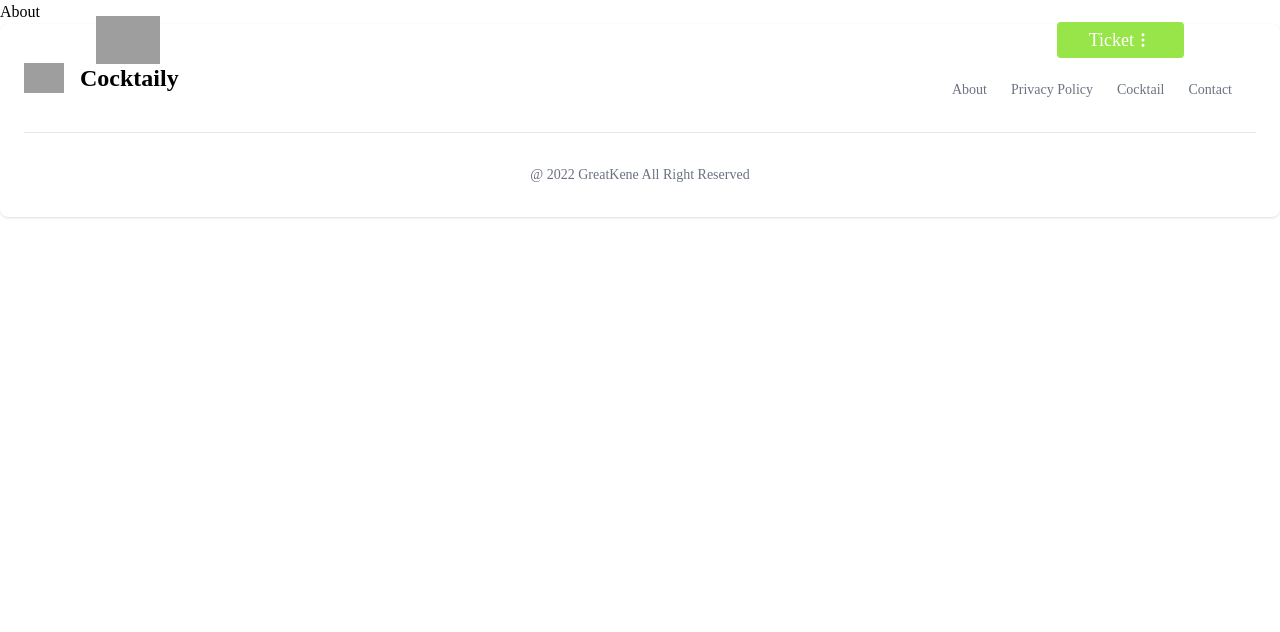
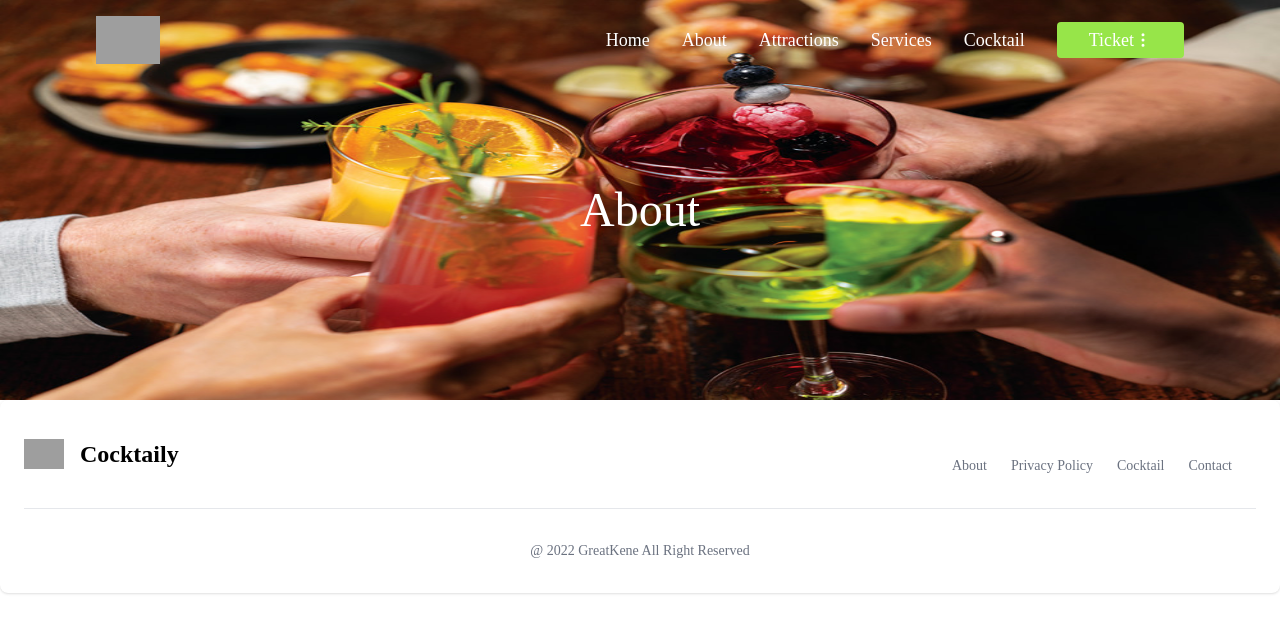
Before and after one commit to greatkene/cocktail, a React (Create React App) app: page /about in a window 1280 px wide. Shown: the top 632 px of the page. Built offline with nearby package versions, Linux system fonts and the light colour scheme; grey boxes are pictures that could not be loaded.

Commit message:
class err

```diff
--- a/src/components/BreadCrumb.js
+++ b/src/components/BreadCrumb.js
@@ -1,8 +1,14 @@
 import React from 'react'
+import hero from '../assets/attract3.jpg'
 
-const BreadCrumb = () => {
+const BreadCrumb = ({children}) => {
   return (
-    <div>BreadCrumb</div>
+    <section className='hero'>
+        <img src={hero} alt="hero" className='w-full'/>
+        <div className="heading-container absolute flex justify-center items-center w-full">
+            <h1 className="text-5xl text-white"> {children} </h1>
+        </div>
+    </section>
   )
 }
 
--- a/src/components/Footer.js
+++ b/src/components/Footer.js
@@ -7,7 +7,7 @@ const Footer = () => {
     <footer className="p-4 bg-white rounded-lg shadow md:px-6 md:py-8 dark:bg-gray-800">
         <div className="sm:flex sm:items-center sm:justify-between">
            <img src={logo} className='w-10' alt="logo" />
-            <span class="self-center text-2xl font-semibold whitespace-nowrap mx-auto ml-4 dark:text-white">Cocktaily</span>
+            <span className="self-center text-2xl font-semibold whitespace-nowrap mx-auto ml-4 dark:text-white">Cocktaily</span>
             <ul className='flex flex-wrap items-center mt-6 mb-6 text-sm text-gray-500 sm:mb-0 dark:text-gray-400'>
                 <li>
                     <Link to='/' className='mr-4 hover:underline md:mr-6'>About</Link>
--- a/src/index.css
+++ b/src/index.css
@@ -28,4 +28,11 @@
   ul li:hover {
     color: #3e82fc;
   }
+  .hero img {
+    height: 50vh;
+  }
+  .heading-container {
+    height: 65vh;
+    top: -50px;
+  }
 }
--- a/src/pages/About.js
+++ b/src/pages/About.js
@@ -1,9 +1,12 @@
 import React from 'react'
+import BreadCrumb from '../components/BreadCrumb'
 
 const About = () => {
   return (
-    <div>About</div>
-  )
+    <section>
+      <BreadCrumb>About</BreadCrumb>
+    </section>
+    )
 }
 
 export default About
--- a/src/pages/Cocktail.js
+++ b/src/pages/Cocktail.js
@@ -1,8 +1,11 @@
 import React from 'react'
+import BreadCrumb from '../components/BreadCrumb'
 
 const Cocktail = () => {
   return (
-    <div>Cocktail</div>
+    <section>
+      <BreadCrumb>Cocktail</BreadCrumb>
+    </section>
   )
 }
 
```
